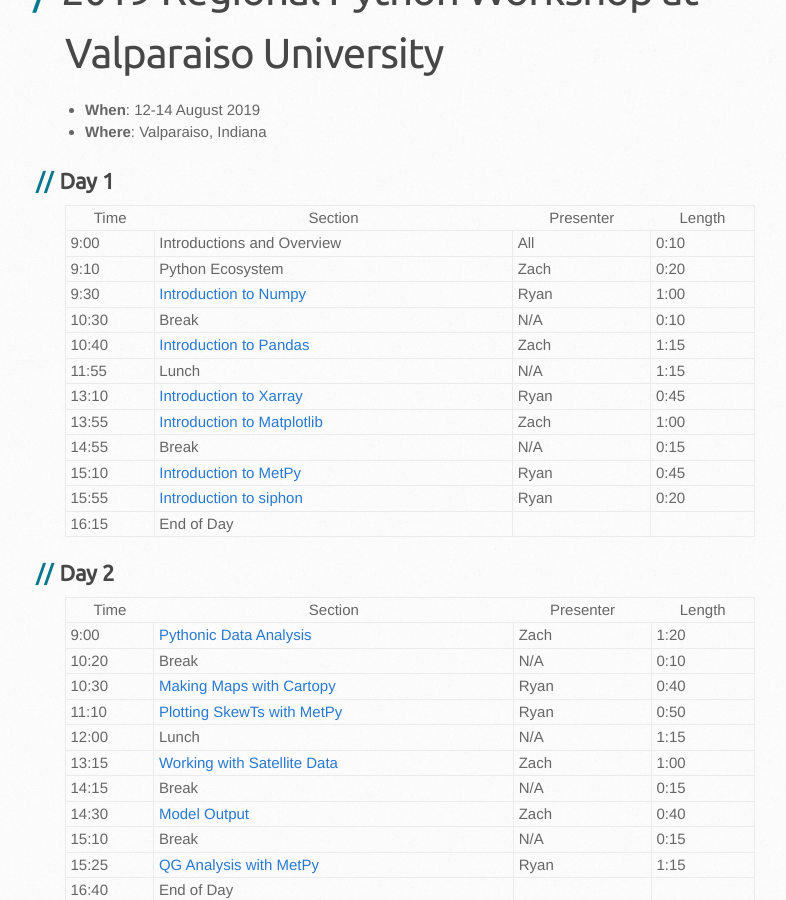
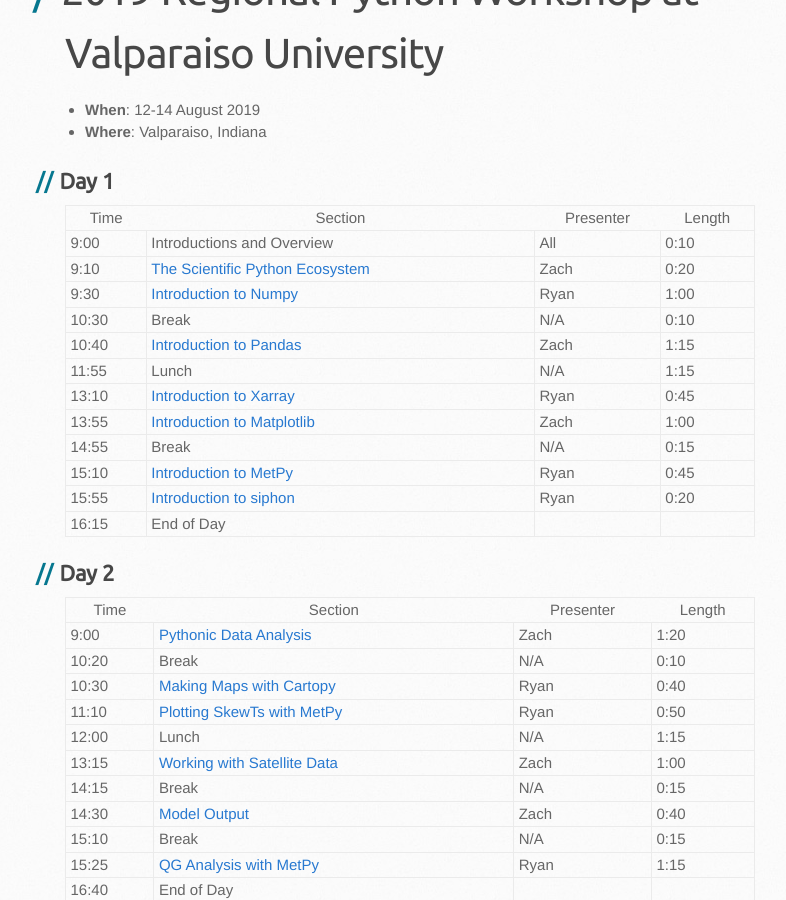
Before and after one commit to Unidata/python-workshop, a Jekyll site: the page built from events/valpo2019.md, in a window 1280 px wide and 900 px high, scrolled down 452 px. Shown: the whole window, without its empty margins (105-891 px from the left). Built offline with Jekyll 4.4.1, drawn with Linux system fonts in a browser that asks for light colours; some web fonts are replaced; our own code applies the rules of GitHub Pages for plain Markdown files.

Commit message:
Add link to Python Ecosystem notebook in Valpo events

```diff
--- a/events/valpo2019.md
+++ b/events/valpo2019.md
@@ -11,7 +11,7 @@
 |  Time | Section                                      | Presenter   | Length |
 |-------|----------------------------------------------|-------------|--------|
 | 9:00 | Introductions and Overview | All | 0:10 |
-| 9:10 | Python Ecosystem | Zach | 0:20 |
+| 9:10 | [The Scientific Python Ecosystem](https://github.com/Unidata/python-workshop/blob/master/notebooks/Python_Ecosystem/Scientific_Python_Ecosystem_Overview.ipynb) | Zach | 0:20 |
 | 9:30 | [Introduction to Numpy](https://github.com/Unidata/python-workshop/blob/master/notebooks/NumPy/Numpy%20Basics.ipynb) | Ryan | 1:00 |
 | 10:30 | Break | N/A | 0:10 |
 | 10:40 | [Introduction to Pandas](https://github.com/Unidata/python-workshop/blob/master/notebooks/Pandas/Pandas%20Introduction.ipynb) | Zach | 1:15 |
```
